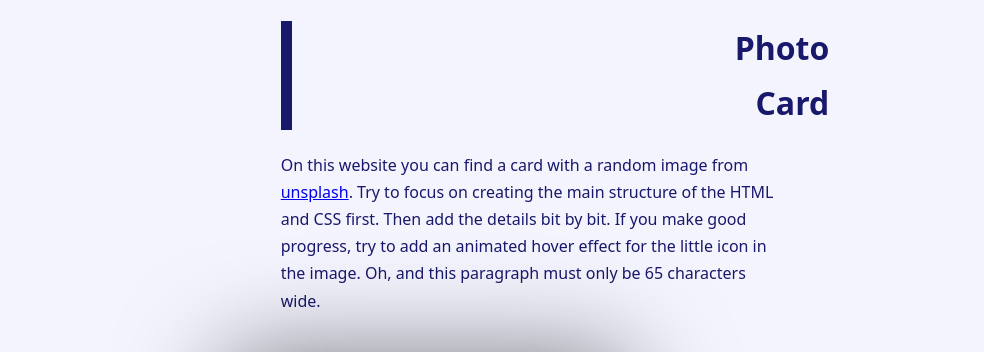
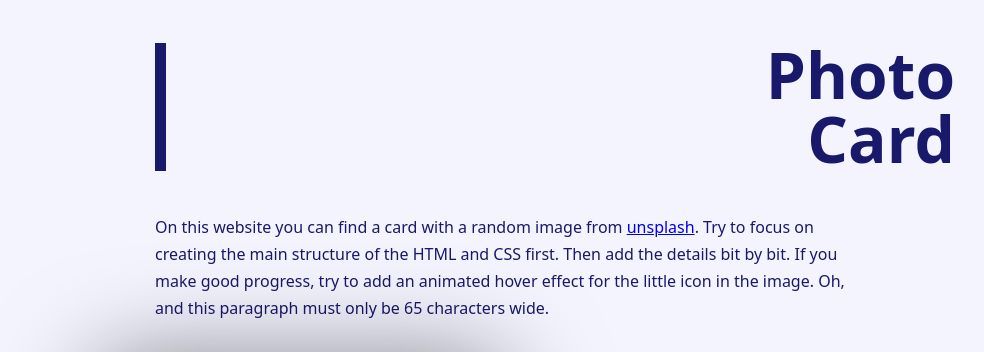
Before and after one commit to ReginaMueller/photo-card-project, a plain HTML site: page index.html in a window 1280 px wide. Shown: the top 352 px of the page, without its empty margins (85-1069 px from the left). Drawn offline with nearby package versions, Linux system fonts and the light colour scheme; grey boxes are pictures that could not be loaded.

Commit message:
feat: changed display to flex

```diff
--- a/index.html
+++ b/index.html
@@ -10,8 +10,6 @@
 </head>
 
 <body>
-    <div></div>
-    <div>
     <header>
         <h1>Photo<br />Card</h1>
         <p>
@@ -40,8 +38,6 @@
         </div>
 
     </main>
-    </div>
-
 </body>
 
 </html>
--- a/style.css
+++ b/style.css
@@ -9,20 +9,32 @@
   --shadow: rgba(0, 0, 0, 0.5);
   --shadow-in-text-color: rgba(var(--text-color-value), 0.5);
   --widthOfPicture: 350px;
+  --font-size: 1rem;
+}
+
+*,
+*::after,
+*::before {
+  box-sizing: border-box;
 }
 
 html {
+  font-size: var(--font-size);
   color: var(--text-color);
   line-height: 1.7;
+  display: flex;
+  justify-content: center;
 }
 
 body {
   background-color: var(--background-color);
-  display: grid;
-  grid-template-columns: 1fr 1.5fr 1fr;
+  _margin: 0 25% 40% 20%;
+  max-width: 50rem;
 }
 
 h1 {
+  font-size: calc(4 * var(--font-size));
+  line-height: 1;
   border-left: 0.7rem solid var(--text-color);
   text-align: right;
 }
```
Lines whose indentation alone changed are shown as unchanged.
